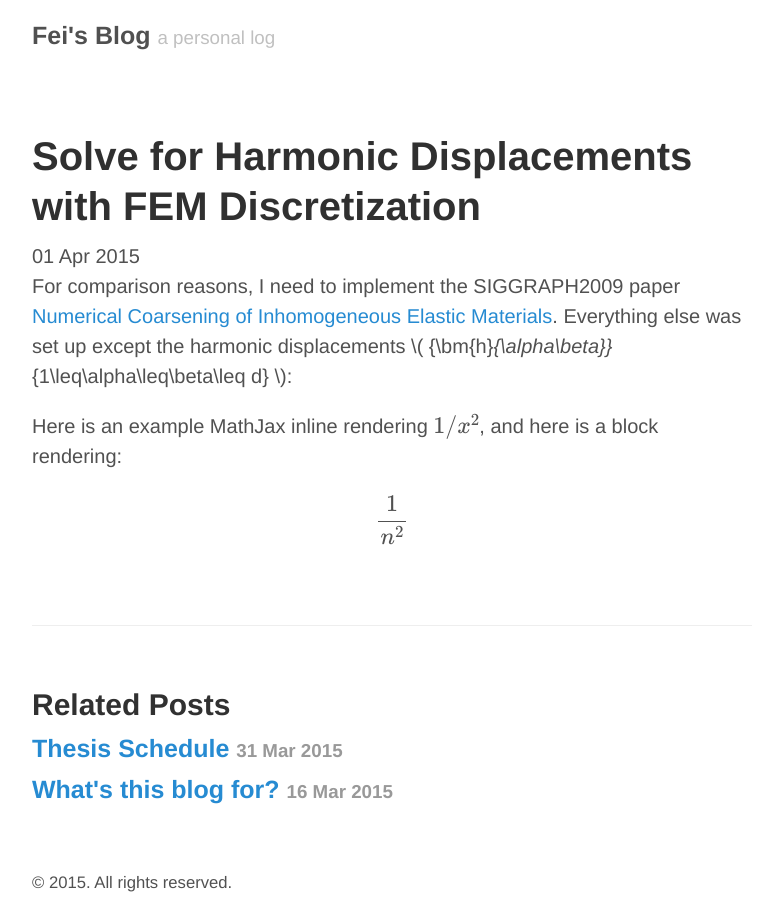
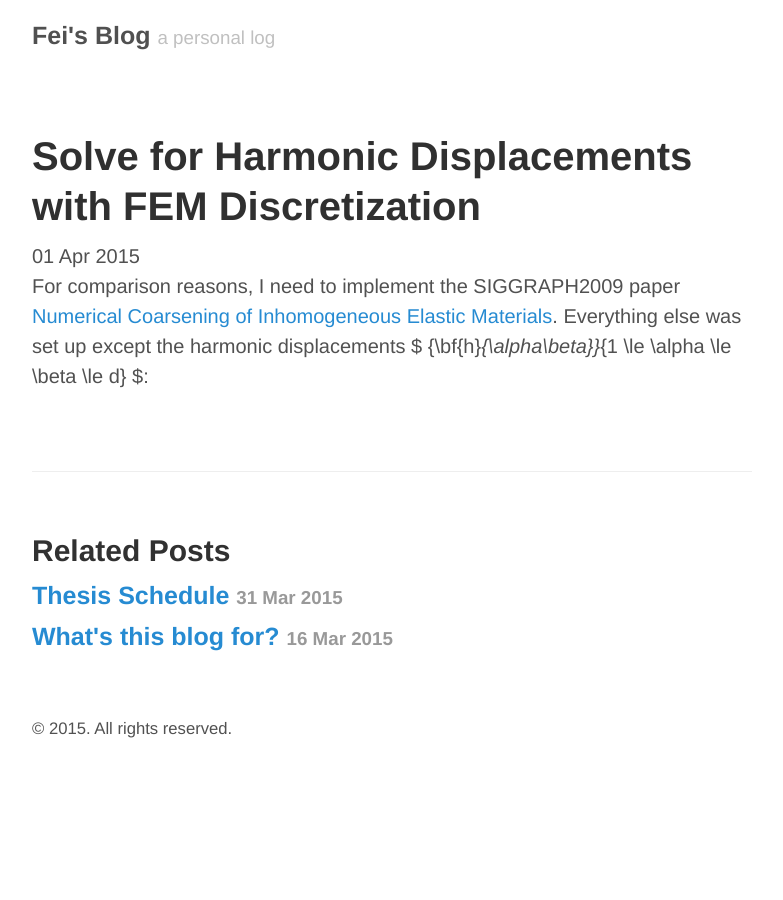
Before and after one commit to FeiZhu/blog, a Jekyll site: the page built from _posts/2015-04-01-solving-harmonic-displacements-with-fem-discretization.md, in a window 1280 px wide. Shown: the whole page, without its empty margins (248-1031 px from the left). Built offline with Jekyll 4.4.1, drawn with Linux system fonts in a browser that asks for light colours; Markdown is read by kramdown in place of the engine named in the settings; formulas are drawn with MathJax 3.

Commit message:
still trying to get the latex right

```diff
--- a/_posts/2015-04-01-solving-harmonic-displacements-with-fem-discretization.md
+++ b/_posts/2015-04-01-solving-harmonic-displacements-with-fem-discretization.md
@@ -3,7 +3,4 @@ layout: post
 title: Solve for Harmonic Displacements with FEM Discretization
 ---
 
-For comparison reasons, I need to implement the SIGGRAPH2009 paper [Numerical Coarsening of Inhomogeneous Elastic Materials](http://users.cms.caltech.edu/~owhadi/publications/KMOD09.pdf). Everything else was set up except the harmonic displacements \\( \{\bm{h}_{\alpha\beta}\}_{1\leq\alpha\leq\beta\leq d} \\):
-
-Here is an example MathJax inline rendering \\( 1/x^{2} \\), and here is a block rendering:
-\\[ \frac{1}{n^{2}} \\]
+For comparison reasons, I need to implement the SIGGRAPH2009 paper [Numerical Coarsening of Inhomogeneous Elastic Materials](http://users.cms.caltech.edu/~owhadi/publications/KMOD09.pdf). Everything else was set up except the harmonic displacements $ \{\bf{h}_{\alpha\beta}\}_{1 \le \alpha \le \beta \le d} $:
```
